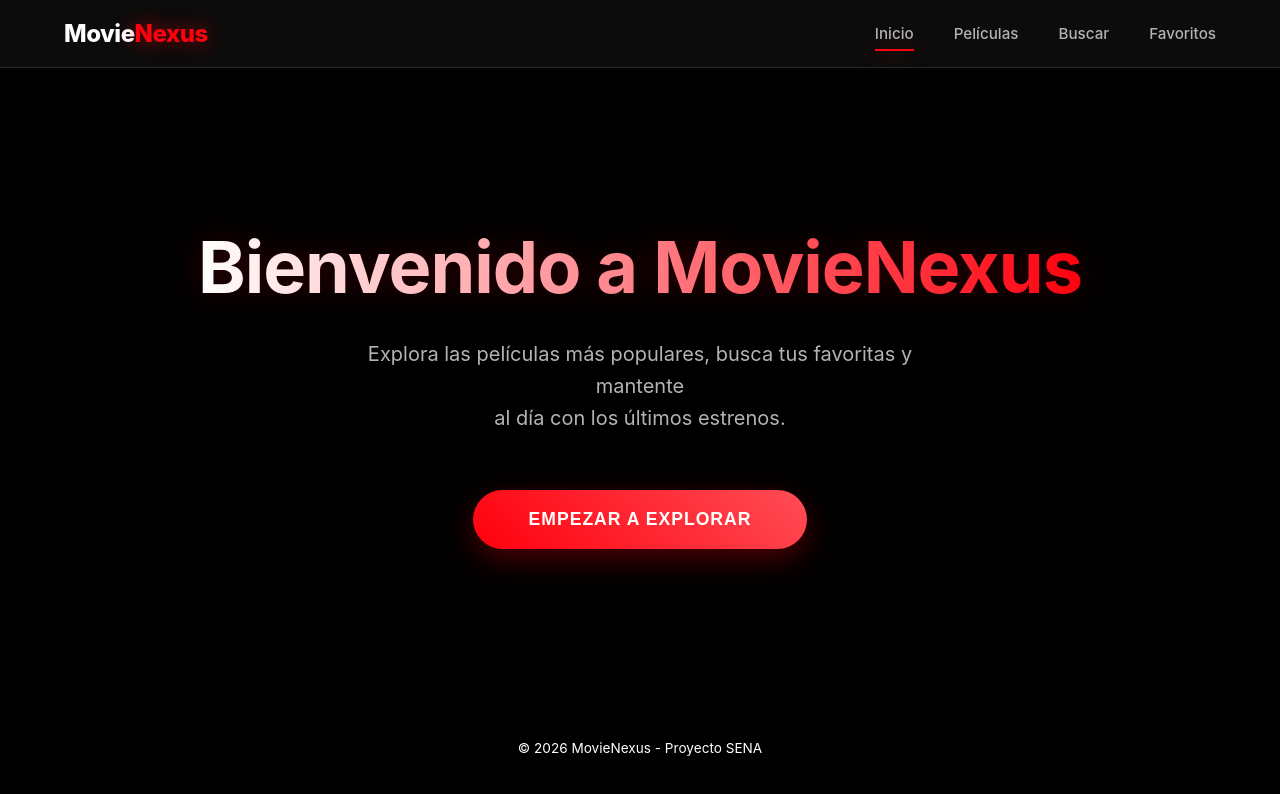
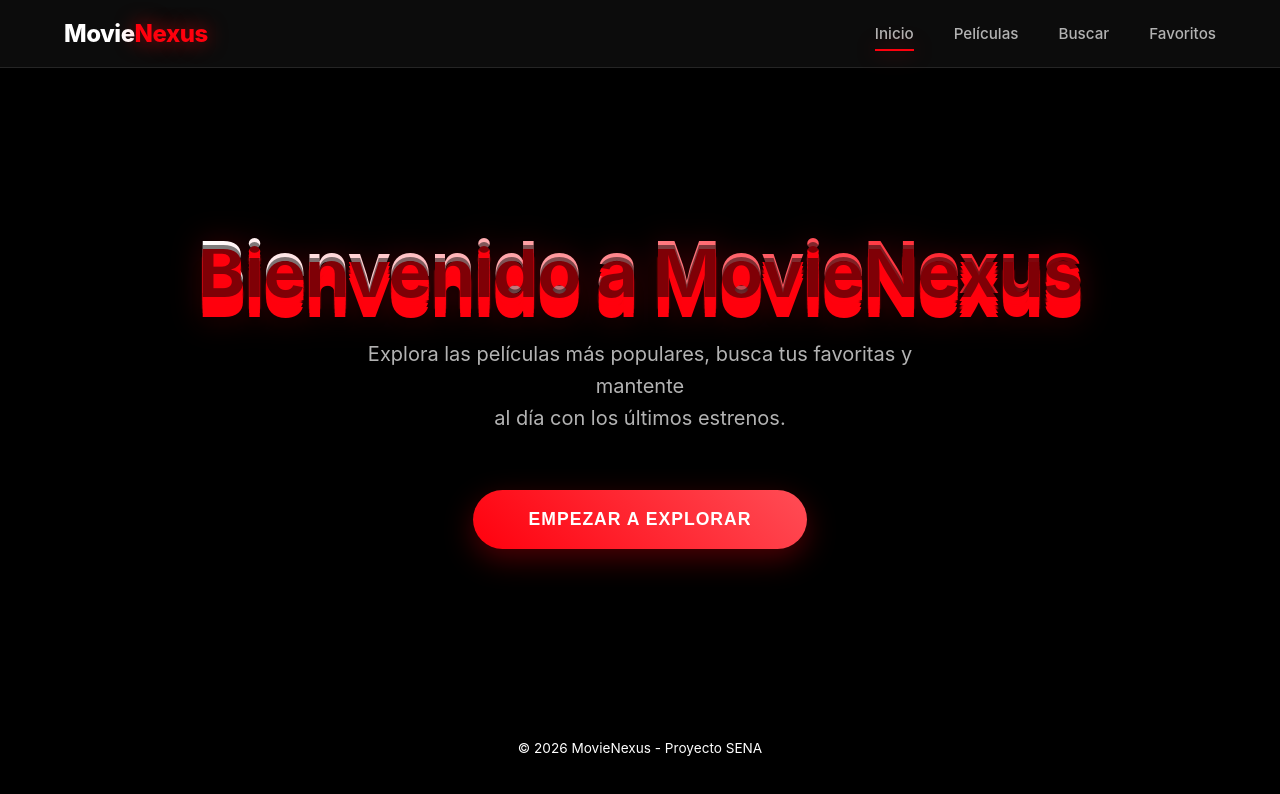
Before and after one commit to Andrescg18/MovieNexus, an Angular app: page / in a window 1280 px wide. Shown: the top 794 px of the page. Built offline with nearby package versions, Linux system fonts and the light colour scheme; no server answers.

Commit message:
Add dripping effect to the thinner professional font

```diff
--- a/src/app/features/home/home.css
+++ b/src/app/features/home/home.css
@@ -41,6 +41,14 @@ h1 {
   -webkit-background-clip: text;
   -webkit-text-fill-color: transparent;
   animation: shimmerTitle 5s linear infinite;
+  /* Dripping liquid effect on thinner font */
+  text-shadow: 0 4px 0 rgba(0,0,0,0.5),
+               0 8px 0 var(--primary),
+               0 12px 0 var(--primary),
+               0 16px 2px var(--primary),
+               0 20px 0 var(--primary),
+               0 24px 0 var(--primary),
+               0 28px 10px rgba(0,0,0,0.4);
   filter: drop-shadow(0 0 15px rgba(255, 0, 13, 0.2));
 }
 
```
